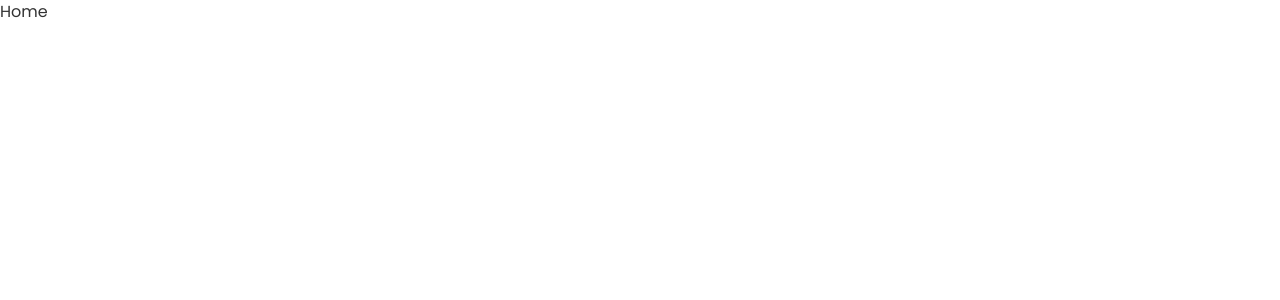
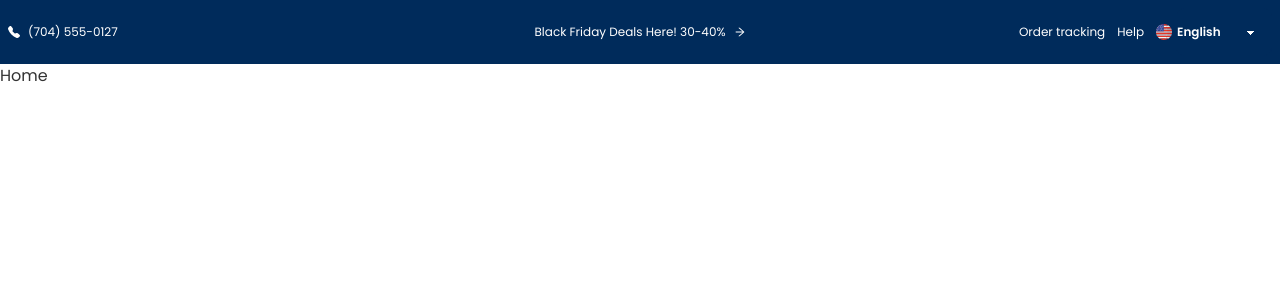
Before and after one commit to MdTasib/out-maker, a React (Create React App) app: page / in a window 1280 px wide. Shown: the top 300 px of the page. Built offline with nearby package versions, Linux system fonts and the light colour scheme.

Commit message:
navbar top complete

```diff
--- a/package.json
+++ b/package.json
@@ -8,6 +8,7 @@
 		"@testing-library/user-event": "^13.5.0",
 		"react": "^18.2.0",
 		"react-dom": "^18.2.0",
+		"react-icons": "^4.10.1",
 		"react-router-dom": "^6.14.1",
 		"react-scripts": "^5.0.1",
 		"web-vitals": "^2.1.4"
--- a/src/App.js
+++ b/src/App.js
@@ -2,10 +2,12 @@ import React from "react";
 import { Route, Routes } from "react-router-dom";
 import Home from "./pages/home/Home";
 import Product from "./pages/product/product";
+import Navbar from "./shared/Navbar/Navbar";
 
 function App() {
 	return (
 		<>
+			<Navbar />
 			<Routes>
 				<Route path='/' element={<Home />} />
 				<Route path='/product' element={<Product />} />
--- /dev/null
+++ b/src/shared/Navbar/Navbar.js
@@ -0,0 +1,12 @@
+import React from "react";
+import NavbarTop from "./NavbarTop";
+
+const Navbar = () => {
+	return (
+		<>
+			<NavbarTop />
+		</>
+	);
+};
+
+export default Navbar;
--- /dev/null
+++ b/src/shared/Navbar/NavbarTop.js
@@ -0,0 +1,36 @@
+import React from "react";
+import { BsFillTelephoneFill } from "react-icons/bs";
+import { AiOutlineArrowRight } from "react-icons/ai";
+import langIcon from "../../assets/icons/english.svg";
+
+const NavbarTop = () => {
+	return (
+		<div className='bg-primary text-white'>
+			<div className='container mx-auto'>
+				<div className='navbar'>
+					<div className='navbar-start'>
+						<span className='flex items-center text-xs'>
+							<BsFillTelephoneFill className='me-2' />
+							(704) 555-0127
+						</span>
+					</div>
+					<p className='navbar-center hidden lg:flex text-xs'>
+						Black Friday Deals Here! 30-40%{" "}
+						<AiOutlineArrowRight className='ms-2' />
+					</p>
+					<div className='navbar-end text-xs'>
+						<p className='pe-3'>Order tracking</p>
+						<p className='pe-3'>Help</p>
+						<img className='pe-1' src={langIcon} alt='' />
+						<select className='select select-primary bg-primary text-xs w-24 p-0'>
+							<option selected>English</option>
+							<option>Bangla</option>
+						</select>
+					</div>
+				</div>
+			</div>
+		</div>
+	);
+};
+
+export default NavbarTop;
```
Also changed, not shown: src/assets/icons/english.svg (added), 1 other file (tests, documents, lock files or other folders).
